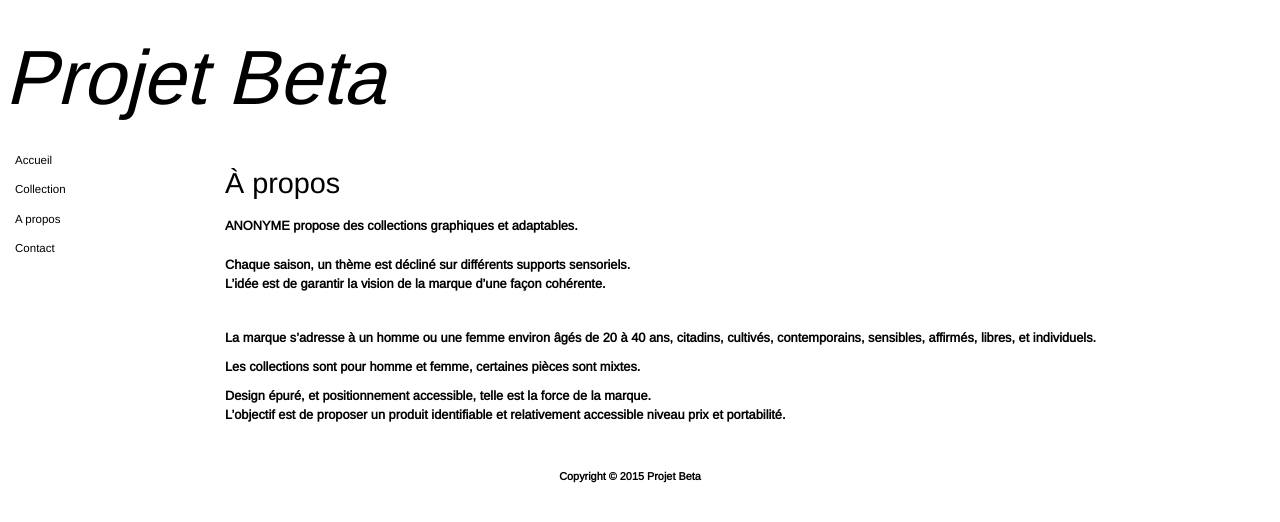
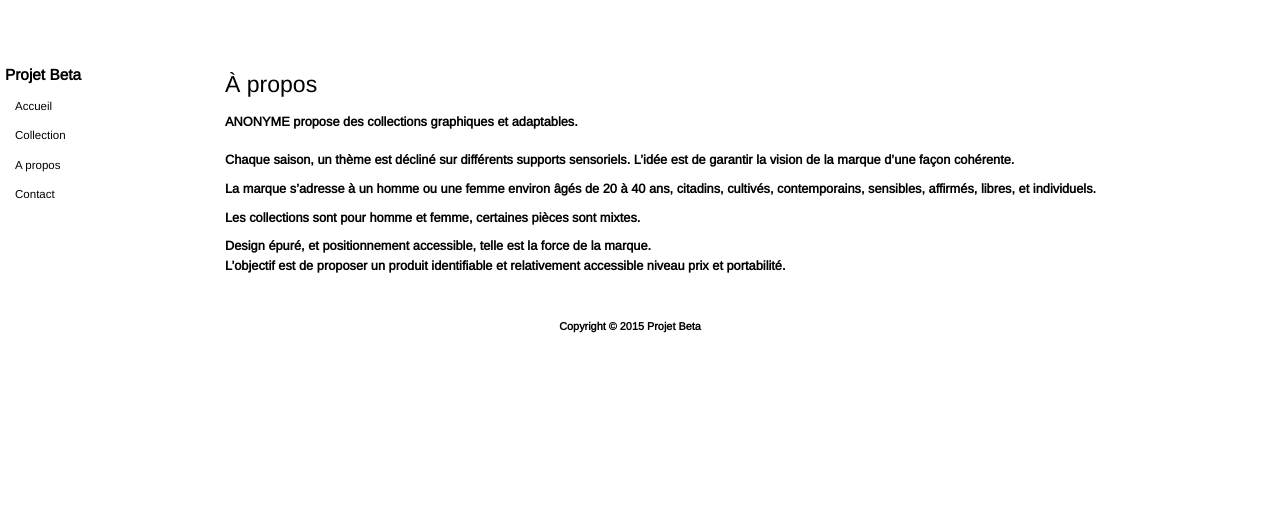
Before and after one commit to steph75/Projet-Beta, a plain HTML site: page www/about.html in a window 1280 px wide. Drawn offline with nearby package versions, Linux system fonts and the light colour scheme.

Commit message:
Mise à jour titre du site

```diff
--- a/www/about.html
+++ b/www/about.html
@@ -2,7 +2,7 @@
 <html lang="fr">
 <head>
 <meta charset="utf-8">
-<title>A-N-O-N-Y-M-E</title>
+<title>Projet Beta</title>
 <meta name="viewport" content="width=device-width, initial-scale=1.0">
 <link href='http://fonts.googleapis.com/css?family=Arimo' rel='stylesheet' type='text/css'>
 <link rel="stylesheet" href="css/screen.css" media="screen" title="no title">
@@ -11,10 +11,10 @@
 <body>
 	<div id="bloc_page">
 		<div id="entete">
-			<h1>Projet Beta</h1>
 		</div>
 		<div id="centre">
 			<div id="navigation">
+				<h3>Projet Beta</h3>
 				<a href="index.html">Accueil</b>
 				<a href="portfolio.html">Collection</a>
 				<a href="about.html">A propos</a>
@@ -23,7 +23,7 @@
 			<div id="contenu">
             	<h2>À propos</h2>
             	<h4>
-					<p>ANONYME propose des collections graphiques et adaptables.<br/><br/> Chaque saison, un thème est décliné sur différents supports sensoriels.<br/> L’idée est de garantir la vision de la marque d’une façon cohérente.</p><br/>
+					<p>ANONYME propose des collections graphiques et adaptables.<br/><br/> Chaque saison, un thème est décliné sur différents supports sensoriels. L’idée est de garantir la vision de la marque d’une façon cohérente.</p>
 					<p>La marque s’adresse à un homme ou une femme environ âgés de 20 à 40 ans, citadins, cultivés, contemporains, sensibles, affirmés, libres, et individuels.</p>
 					<p>Les collections sont pour homme et femme, certaines pièces sont mixtes.</p>
 					<p>Design épuré,  et positionnement accessible, telle est la force de la marque.<br/> L’objectif est de proposer un produit identifiable et relativement  accessible niveau prix et portabilité.</p>
--- a/www/css/screen.css
+++ b/www/css/screen.css
@@ -19,7 +19,7 @@ h1, h2, h3, h4, h5, h6 {
 	margin: 1em 0 .5em 0; /* -> 6 */
 }
 h1, h2 {
-	font-family: Georgia, "Bitstream Vera Serif", Norasi, serif;
+	font-family: 'Arimo', sans-serif;
 	font-weight: normal; /* -> 7 */
 }
 h1 {
@@ -29,6 +29,7 @@ h1 {
 h2 {font-size: 1.8em;}
 h3 {font-size: 1.2em;}
 h4 {font-size: 1em;}
+
 
 /* Listes */
 ul, ol {
@@ -71,6 +72,7 @@ strong {
 	font-weight: bold;
 	color: dimgray;
 }
+
 
 /* Bloc central contenant #navigation et #contenu */
 #centre {
@@ -202,21 +204,6 @@ hgroup a {
 	line-height: 50px;
 }
 
-h1 {
-	font-family: 'Arimo', sans-serif;
-	font-size: 6em; /* 6x 16px = 128px */
-}
-
-h2 {
-	font-family: 'Arimo', sans-serif;
-	font-size: 2.25em; /* 2.25x 16px = 128px */
-}
-
-h3 {
-	font-family: 'Arimo', sans-serif;
-	font-size: 1.5em; /* 1.5x 16px = 128px */
-}
-
 .ico_categorie
 {
     vertical-align: middle;
@@ -284,7 +271,7 @@ footer a {
     height: inherit;
     padding: 5px;
     /* Ombrage des blocs */
-    box-shadow: 0px 0px 10px rgba(0,0,0,0.1);
+    box-shadow: 0px 0px 0px rgba(0,0,0,0.1);
     background: grey;
     border-radius: 0px;
     /* Position absolue pour permettre de zoomer ultérieurement */
@@ -327,7 +314,7 @@ footer a {
     box-shadow: inset 0px 24px 20px -15px rgba(255, 255, 255, 0.1),
         inset 0px 0px 10px rgba(0,0,0,0.4),
         0px 0px 30px rgba(255,255,255,0.4);
-    border-radius: 5px;
+    border-radius: 0px;
     font-weight: bold;
     float: right;
 }
```
Also changed, not shown: www/contact.html (+2 -2 lines), www/index.html (+1 -1 lines), www/portfolio.html (+2 -2 lines).
